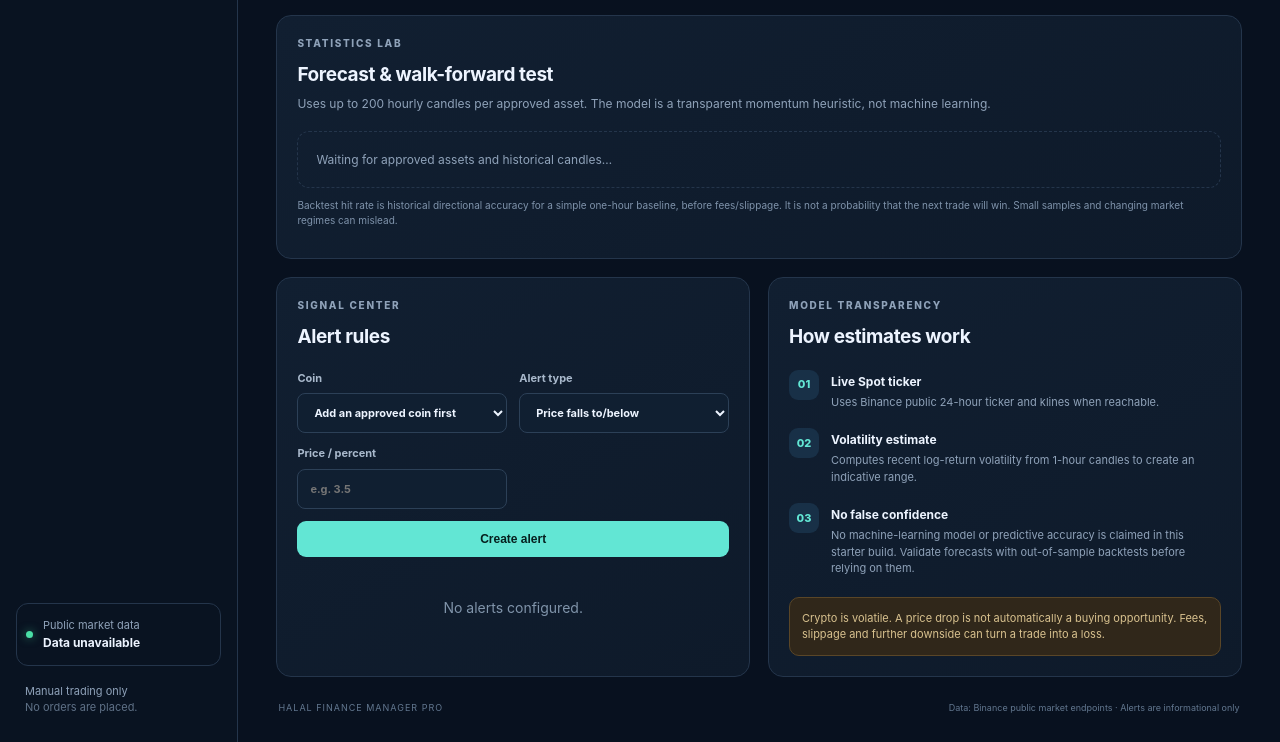
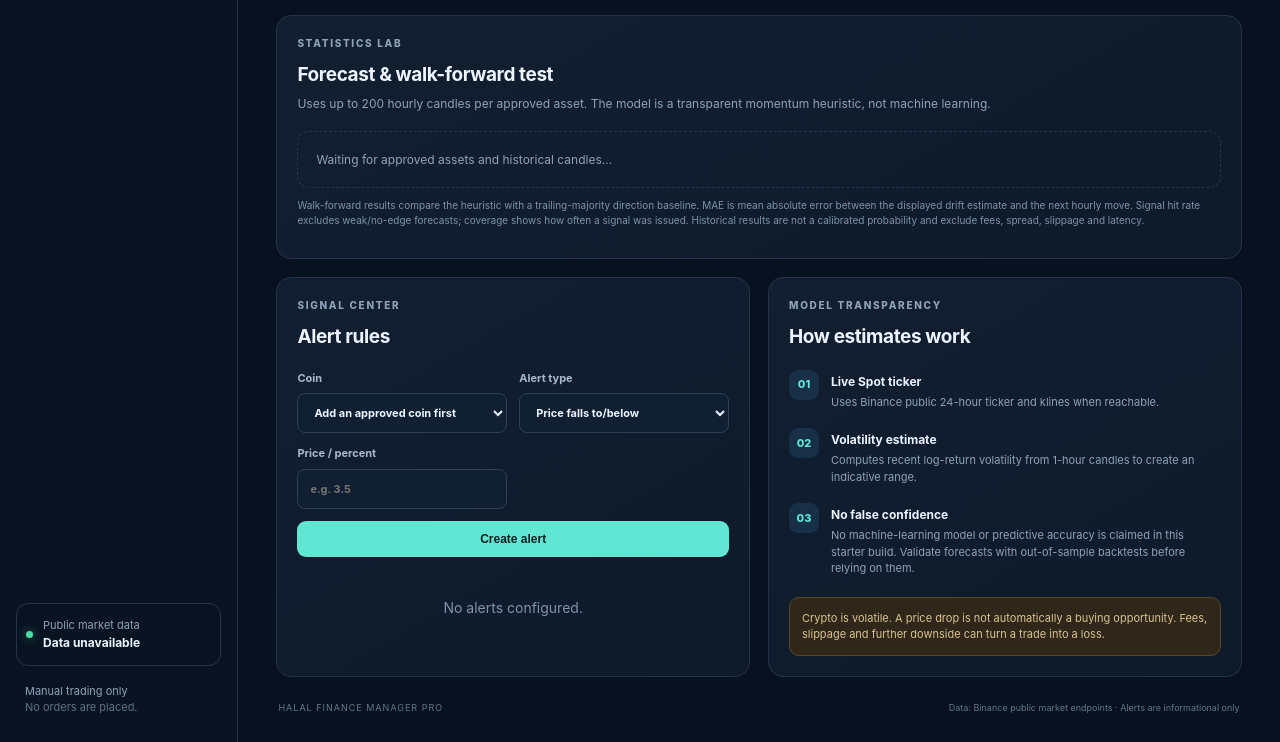
Before and after one commit to mukz3467/Bali-ai-studio-, a website: page halal-finance-manager/index.html in a window 1280 px wide. Shown: the part 811-1553 px from the top of the page. Drawn offline with Linux system fonts and the light colour scheme; no server answers.

Commit message:
Clarify Quant Lab validation metrics

```diff
--- a/halal-finance-manager/index.html
+++ b/halal-finance-manager/index.html
@@ -48,7 +48,7 @@
         <p class="helper-text">*The range is a simple volatility-based statistical estimate, not a validated AI forecast or a promise of future price.</p>
       </section>
 
-      <section class="panel" id="quant-lab"><div class="section-head"><div><p class="eyebrow">STATISTICS LAB</p><h2>Forecast & walk-forward test</h2><p class="section-description">Uses up to 200 hourly candles per approved asset. The model is a transparent momentum heuristic, not machine learning.</p></div></div><div id="quant-rows" class="quant-grid"><div class="quant-empty">Waiting for approved assets and historical candles…</div></div><p class="helper-text">Backtest hit rate is historical directional accuracy for a simple one-hour baseline, before fees/slippage. It is not a probability that the next trade will win. Small samples and changing market regimes can mislead.</p></section>
+      <section class="panel" id="quant-lab"><div class="section-head"><div><p class="eyebrow">STATISTICS LAB</p><h2>Forecast & walk-forward test</h2><p class="section-description">Uses up to 200 hourly candles per approved asset. The model is a transparent momentum heuristic, not machine learning.</p></div></div><div id="quant-rows" class="quant-grid"><div class="quant-empty">Waiting for approved assets and historical candles…</div></div><p class="helper-text">Walk-forward results compare the heuristic with a trailing-majority direction baseline. MAE is mean absolute error between the displayed drift estimate and the next hourly move. Signal hit rate excludes weak/no-edge forecasts; coverage shows how often a signal was issued. Historical results are not a calibrated probability and exclude fees, spread, slippage and latency.</p></section>
 
       <div class="lower-grid">
         <section class="panel" id="alerts"><div class="section-head"><div><p class="eyebrow">SIGNAL CENTER</p><h2>Alert rules</h2></div></div>
```
